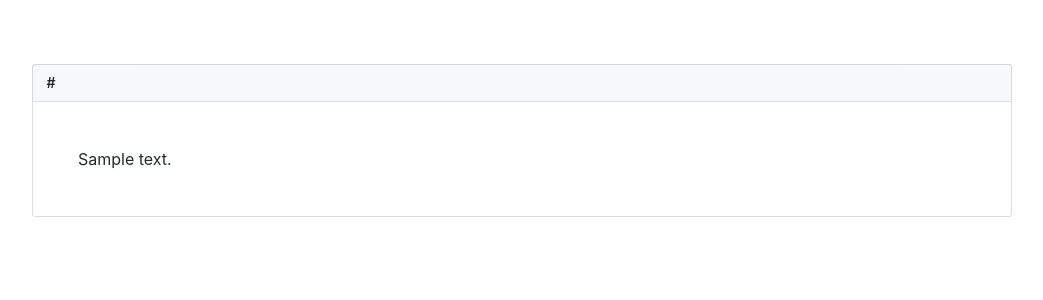
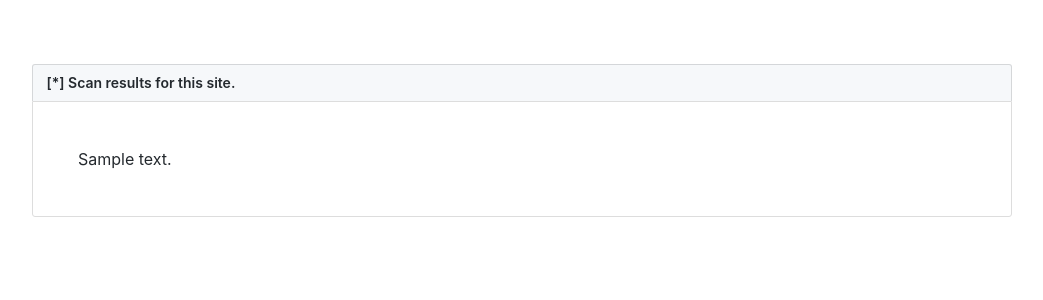
Before and after one commit to skulltech/wordpress-vulscan, a Flask app: template templates/result.html in a window 1280 px wide. Shown: the top 300 px of the page, without its empty margins (118-1161 px from the left). Run offline with Flask 2, Linux system fonts and the light colour scheme; the template is opened without the code that fills it: most values are stand-ins (such as "Sample title", 1, 10 or a date in 2020).

Commit message:
Formatting change of the results page

```diff
--- a/app.py
+++ b/app.py
@@ -58,8 +58,6 @@
     return jsonify(response)
 
 
-
-
 @app.route('/results/<task_id>', methods=['GET'])
 def result(task_id):
     task = q.fetch_job(task_id)
--- a/templates/result.html
+++ b/templates/result.html
@@ -34,7 +34,7 @@
                     <div id="{{ result['url'] }}" class="readme boxed-group clearfix announce instapaper_body md">
                         <h3>
                             <span class="octicon octicon-book"></span>
-                            {{ result['url'] }}
+                            [*] Scan results for <a href={{ result['url'] }}>this site</a>.
                         </h3>
                         <article class="markdown-body entry-content" itemprop="text">{{ result['content']|safe }}</article>
                     </div>
```
